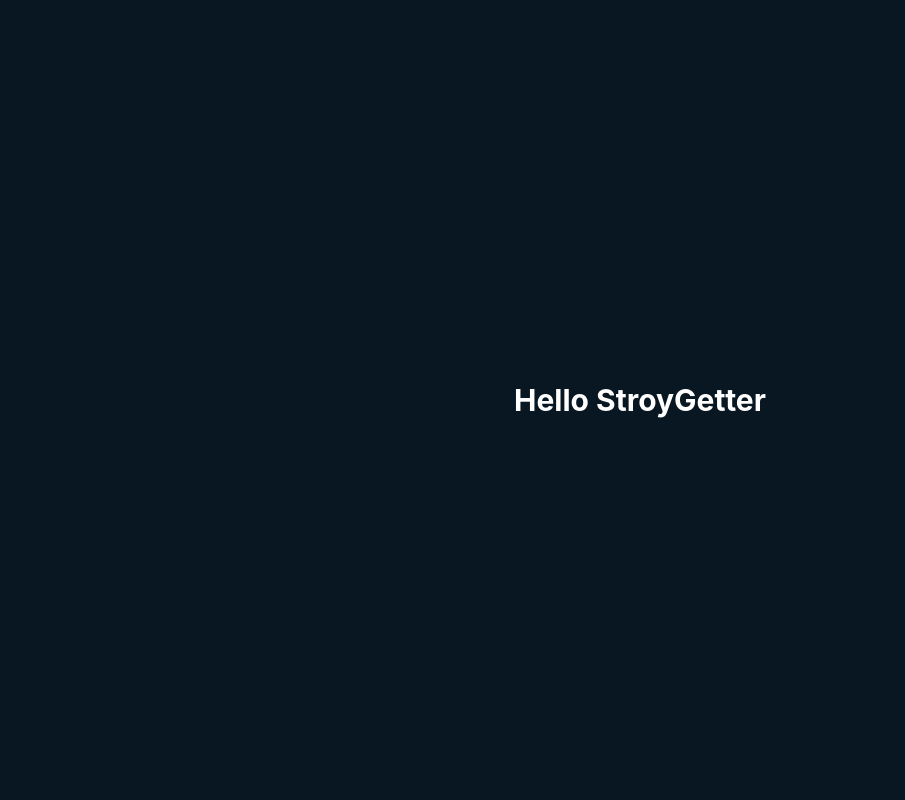
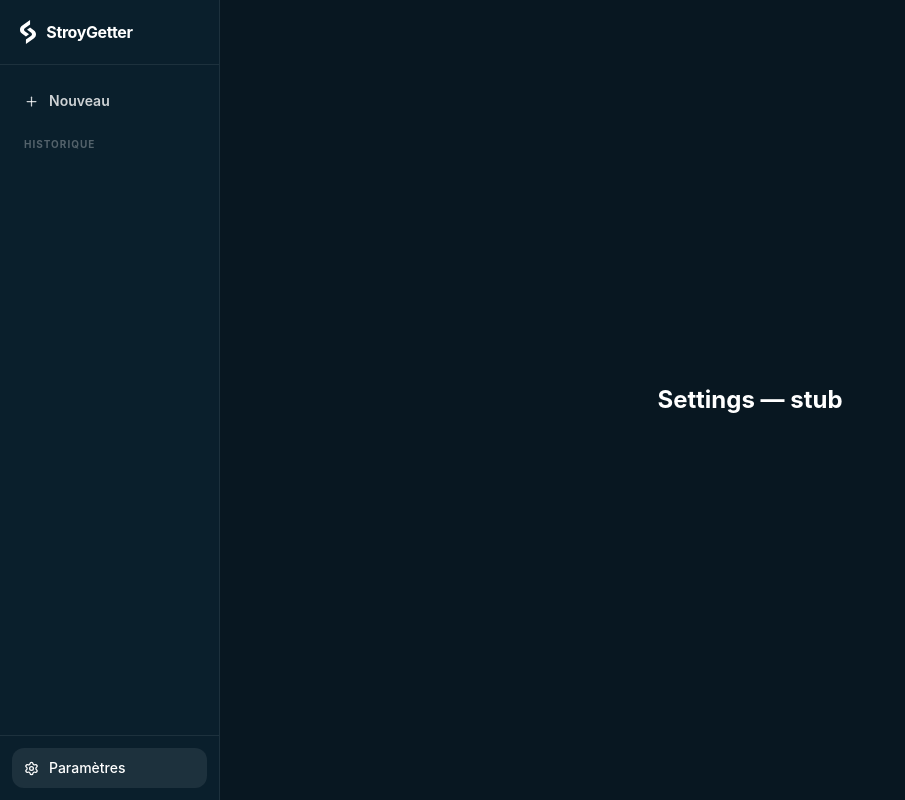
Before and after one commit to DestroyCom/Stroygetter-Native, a React (Vite) app: page /settings in a window 1280 px wide. Shown: the whole page, without its empty margins (0-905 px from the left). Built offline with nearby package versions, Linux system fonts and the light colour scheme.

Commit message:
feat: app shell with sidebar layout and react-router

```diff
--- a/package.json
+++ b/package.json
@@ -28,6 +28,7 @@
     "react": "^18.3.1",
     "react-dom": "^18.3.1",
     "react-i18next": "^17.0.8",
+    "react-router-dom": "^7.18.0",
     "tailwind-merge": "^3.6.0",
     "tailwindcss": "^4.3.1",
     "tw-animate-css": "^1.4.0"
--- /dev/null
+++ b/src/App.tsx
@@ -0,0 +1,31 @@
+import { BrowserRouter, Routes, Route } from "react-router-dom";
+import { Sidebar } from "@/components/custom/Sidebar";
+import { BottomNav } from "@/components/custom/BottomNav";
+import { Home } from "@/views/Home";
+import { Fetch } from "@/views/Fetch";
+import { Settings } from "@/views/Settings";
+
+export function App() {
+  return (
+    <BrowserRouter>
+      <div className="flex h-screen overflow-hidden bg-stroy-950 text-white">
+        {/* Sidebar desktop uniquement */}
+        <div className="hidden md:flex">
+          <Sidebar />
+        </div>
+
+        {/* Main content */}
+        <main className="flex-1 overflow-y-auto pb-16 md:pb-0">
+          <Routes>
+            <Route path="/" element={<Home />} />
+            <Route path="/fetch" element={<Fetch />} />
+            <Route path="/settings" element={<Settings />} />
+          </Routes>
+        </main>
+
+        {/* Bottom nav mobile uniquement */}
+        <BottomNav />
+      </div>
+    </BrowserRouter>
+  );
+}
--- /dev/null
+++ b/src/components/custom/BottomNav.tsx
@@ -0,0 +1,32 @@
+import { useNavigate, useLocation } from "react-router-dom";
+import { Home, Clock, Settings } from "lucide-react";
+import { cn } from "@/lib/utils";
+
+const TABS = [
+  { path: "/", icon: Home, label: "Accueil" },
+  { path: "/", icon: Clock, label: "Historique" },
+  { path: "/settings", icon: Settings, label: "Paramètres" },
+];
+
+export function BottomNav() {
+  const navigate = useNavigate();
+  const location = useLocation();
+
+  return (
+    <nav className="fixed bottom-0 left-0 right-0 flex border-t border-white/8 bg-stroy-900 md:hidden">
+      {TABS.map(({ path, icon: Icon, label }) => (
+        <button
+          key={label}
+          onClick={() => navigate(path)}
+          className={cn(
+            "flex flex-1 flex-col items-center gap-1 py-3 text-[10px] font-medium transition-colors",
+            location.pathname === path ? "text-white" : "text-white/50"
+          )}
+        >
+          <Icon size={20} />
+          {label}
+        </button>
+      ))}
+    </nav>
+  );
+}
--- /dev/null
+++ b/src/components/custom/Sidebar.tsx
@@ -0,0 +1,54 @@
+import { useNavigate, useLocation } from "react-router-dom";
+import { Plus, Settings } from "lucide-react";
+import { cn } from "@/lib/utils";
+import logoWhite from "@/assets/logo-white.svg";
+
+export function Sidebar() {
+  const navigate = useNavigate();
+  const location = useLocation();
+
+  return (
+    <aside className="flex h-screen w-[220px] shrink-0 flex-col border-r border-white/8 bg-stroy-900">
+      {/* Logo */}
+      <div className="flex items-center gap-2.5 px-5 py-5 border-b border-white/8">
+        <img src={logoWhite} alt="StroyGetter" className="h-6" />
+        <span className="font-bold text-white tracking-tight">StroyGetter</span>
+      </div>
+
+      {/* New */}
+      <div className="px-3 pt-4">
+        <button
+          onClick={() => navigate("/")}
+          className="flex w-full items-center gap-2.5 rounded-xl px-3 py-2.5 text-sm font-semibold text-white/80 transition-colors hover:bg-white/6 hover:text-white"
+        >
+          <Plus size={15} />
+          Nouveau
+        </button>
+      </div>
+
+      {/* History placeholder */}
+      <div className="flex-1 overflow-y-auto px-3 pt-4">
+        <p className="mb-2 px-3 text-[10px] font-bold uppercase tracking-widest text-white/30">
+          Historique
+        </p>
+        {/* Items injectés en Task 10 */}
+      </div>
+
+      {/* Settings */}
+      <div className="border-t border-white/8 px-3 py-3">
+        <button
+          onClick={() => navigate("/settings")}
+          className={cn(
+            "flex w-full items-center gap-2.5 rounded-xl px-3 py-2.5 text-sm font-medium transition-colors",
+            location.pathname === "/settings"
+              ? "bg-white/8 text-white"
+              : "text-white/60 hover:bg-white/6 hover:text-white"
+          )}
+        >
+          <Settings size={15} />
+          Paramètres
+        </button>
+      </div>
+    </aside>
+  );
+}
--- a/src/main.tsx
+++ b/src/main.tsx
@@ -2,11 +2,10 @@ import React from "react";
 import ReactDOM from "react-dom/client";
 import "./globals.css";
 import "./lib/i18n";
+import { App } from "./App";
 
 ReactDOM.createRoot(document.getElementById("root")!).render(
   <React.StrictMode>
-    <div className="min-h-screen bg-stroy-950 text-white flex items-center justify-center">
-      <h1 className="text-3xl font-bold">Hello StroyGetter</h1>
-    </div>
+    <App />
   </React.StrictMode>
 );
--- /dev/null
+++ b/src/views/Fetch.tsx
@@ -0,0 +1,7 @@
+export function Fetch() {
+  return (
+    <div className="flex flex-col items-center justify-center min-h-full p-8">
+      <h1 className="text-2xl font-bold text-white">Fetch — stub</h1>
+    </div>
+  );
+}
--- /dev/null
+++ b/src/views/Home.tsx
@@ -0,0 +1,7 @@
+export function Home() {
+  return (
+    <div className="flex flex-col items-center justify-center min-h-full p-8">
+      <h1 className="text-2xl font-bold text-white">Home — stub</h1>
+    </div>
+  );
+}
--- /dev/null
+++ b/src/views/Settings.tsx
@@ -0,0 +1,7 @@
+export function Settings() {
+  return (
+    <div className="flex flex-col items-center justify-center min-h-full p-8">
+      <h1 className="text-2xl font-bold text-white">Settings — stub</h1>
+    </div>
+  );
+}
--- a/tsconfig.json
+++ b/tsconfig.json
@@ -15,6 +15,7 @@
     "noUnusedLocals": true,
     "noUnusedParameters": true,
     "noFallthroughCasesInSwitch": true,
+    "types": ["vitest/globals"],
     "baseUrl": ".",
     "paths": {
       "@/*": ["./src/*"]
```
Also changed, not shown: 1 other file (tests, documents, lock files or other folders).
